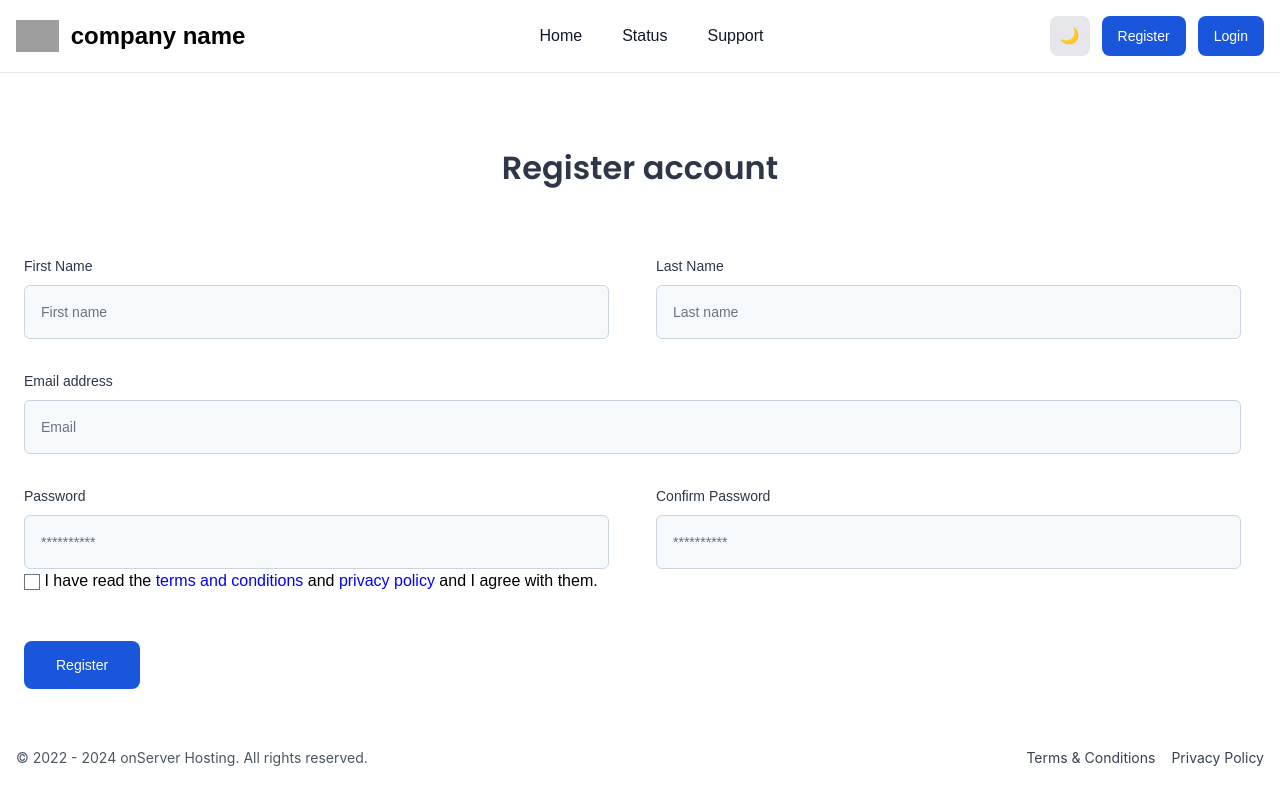
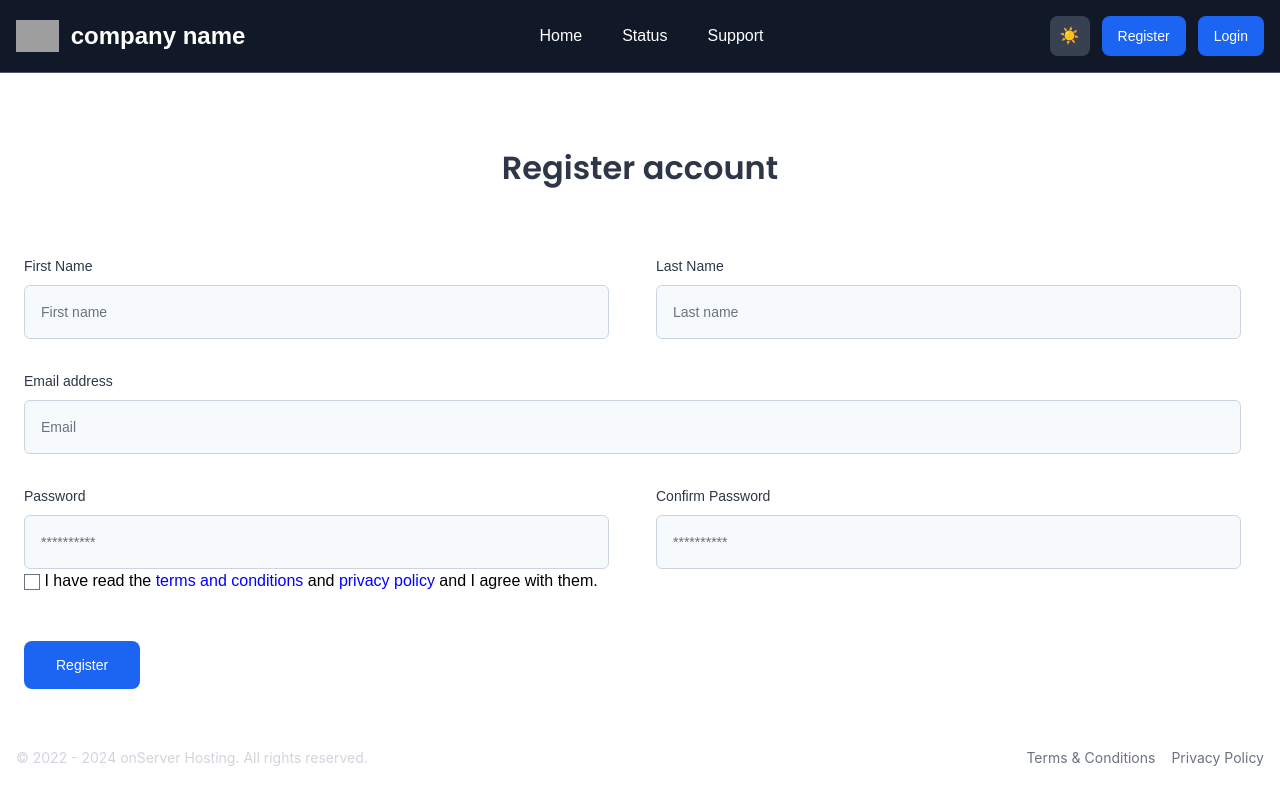
Before and after one commit to Imadev58/onServer, a PHP site: page /onServer/auth/register/index.php in a window 1280 px wide. Run offline with PHP 8.4, Linux system fonts and the light colour scheme; grey boxes are pictures that could not be loaded.

Commit message:
Default dark theme when visiting the site
So you don't get flashbagged xd

```diff
--- a/resources/view/navbar.php
+++ b/resources/view/navbar.php
@@ -55,7 +55,13 @@ document.addEventListener('DOMContentLoaded', function () {
     const themeToggle = document.getElementById('theme-toggle');
     const themeToggleIcon = document.getElementById('theme-toggle-icon');
 
-    if (localStorage.getItem('theme') === 'dark') {
+    const currentTheme = localStorage.getItem('theme');
+
+    if (!currentTheme) {
+        localStorage.setItem('theme', 'dark');
+        document.documentElement.classList.add('dark');
+        themeToggleIcon.textContent = '☀️';
+    } else if (currentTheme === 'dark') {
         document.documentElement.classList.add('dark');
         themeToggleIcon.textContent = '☀️';
     } else {
@@ -75,6 +81,7 @@ document.addEventListener('DOMContentLoaded', function () {
         }
     });
 });
+
 </script>
 <style>
 body.dark {
```
